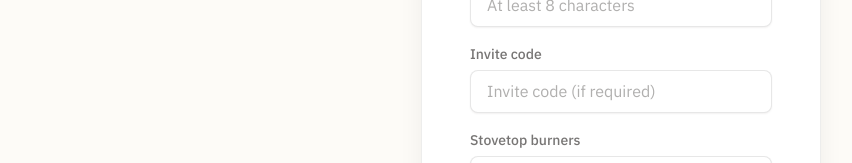
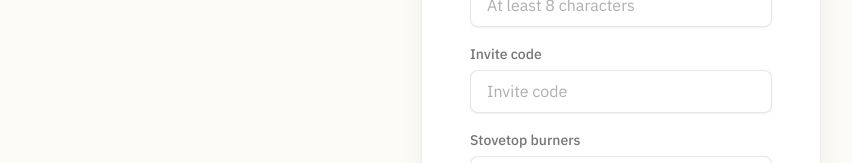
Before and after one commit to aarongbaker/grasp, a React (Vite) app in the folder frontend/: page /register in a window 1280 px wide. Shown: the part 402-565 px from the top of the page, without its empty margins (19-871 px from the left). Built offline with nearby package versions, Linux system fonts and the light colour scheme; no server answers; what @react-pdf/renderer would draw is missing.

Commit message:
chore: simplify invite code placeholder copy

```diff
--- a/frontend/src/pages/RegisterPage.tsx
+++ b/frontend/src/pages/RegisterPage.tsx
@@ -89,7 +89,7 @@ export function RegisterPage() {
           />
           <Input
             label="Invite code"
-            placeholder="Invite code (if required)"
+            placeholder="Invite code"
             value={inviteCode}
             onChange={(e) => setInviteCode(e.target.value)}
           />
```
